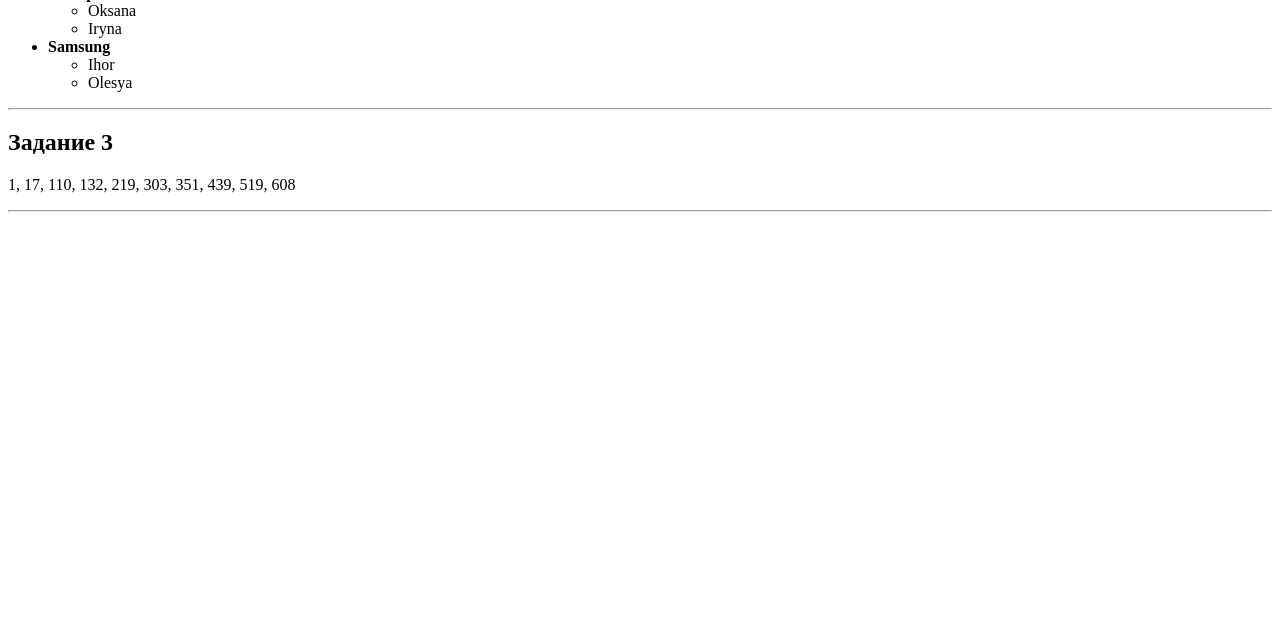
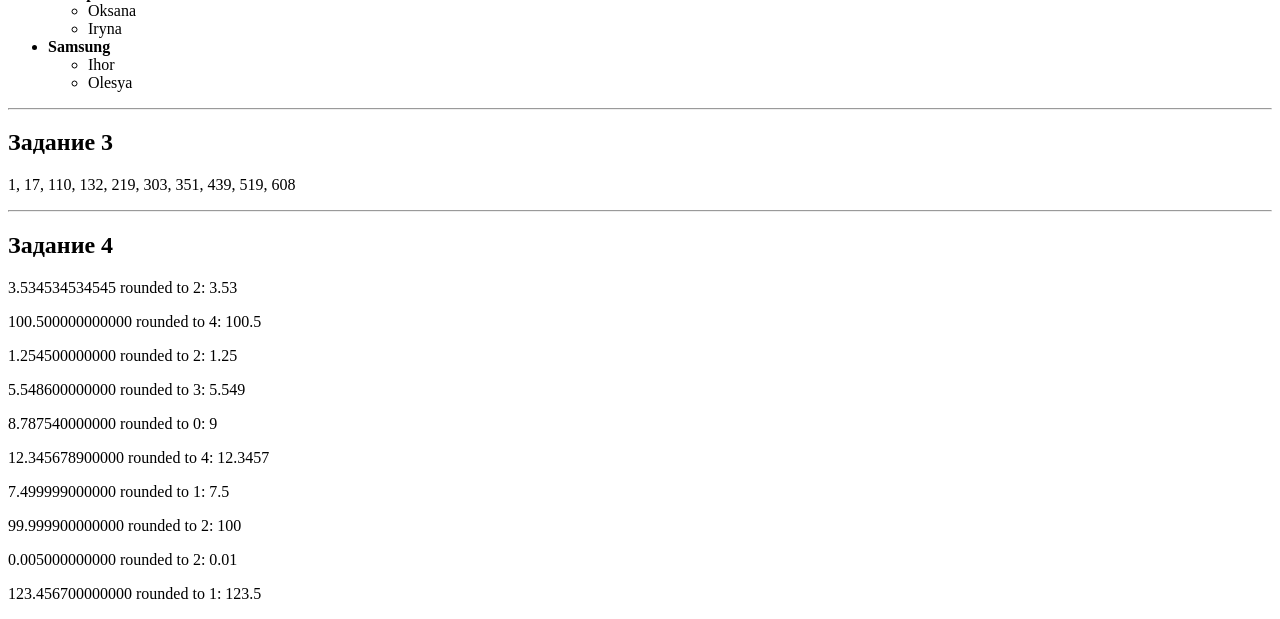
Before and after one commit to ArtemkaNav1/Web521, a PHP site: page / in a window 1280 px wide. Shown: the part 701-1320 px from the top of the page. Before the commit the page ends 913 px from the top, so only its background shows below. Run offline with PHP 8.4, Linux system fonts and the light colour scheme.

Commit message:
Модуль 1, Массивы. Часть 2. Задание 4

```diff
--- a/index.php
+++ b/index.php
@@ -97,6 +97,33 @@
     echo "<p>" . implode(', ', $numbers) . "</p>";
 
     echo "<hr>";
+
+
+    // Задание 4---------------------------------------------------------------------------------------------------:
+
+    echo "<h2>Задание 4</h2>";
+
+    $numbers = [
+        [3.534534534545, 2],
+        [100.5, 4],
+        [1.2545, 2],
+        [5.5486, 3],
+        [8.78754, 0],
+        [12.3456789, 4],
+        [7.499999, 1],
+        [99.9999, 2],
+        [0.005, 2],
+        [123.4567, 1]
+    ];
+
+    foreach ($numbers as $item) {
+        $number = $item[0];
+        $precision = $item[1];
+        $rounded = round($number, $precision);
+
+        echo "<p>" . number_format($number, 12, '.', '') . " rounded to $precision: $rounded</p>";
+    }
+
     ?>
 
 
```
